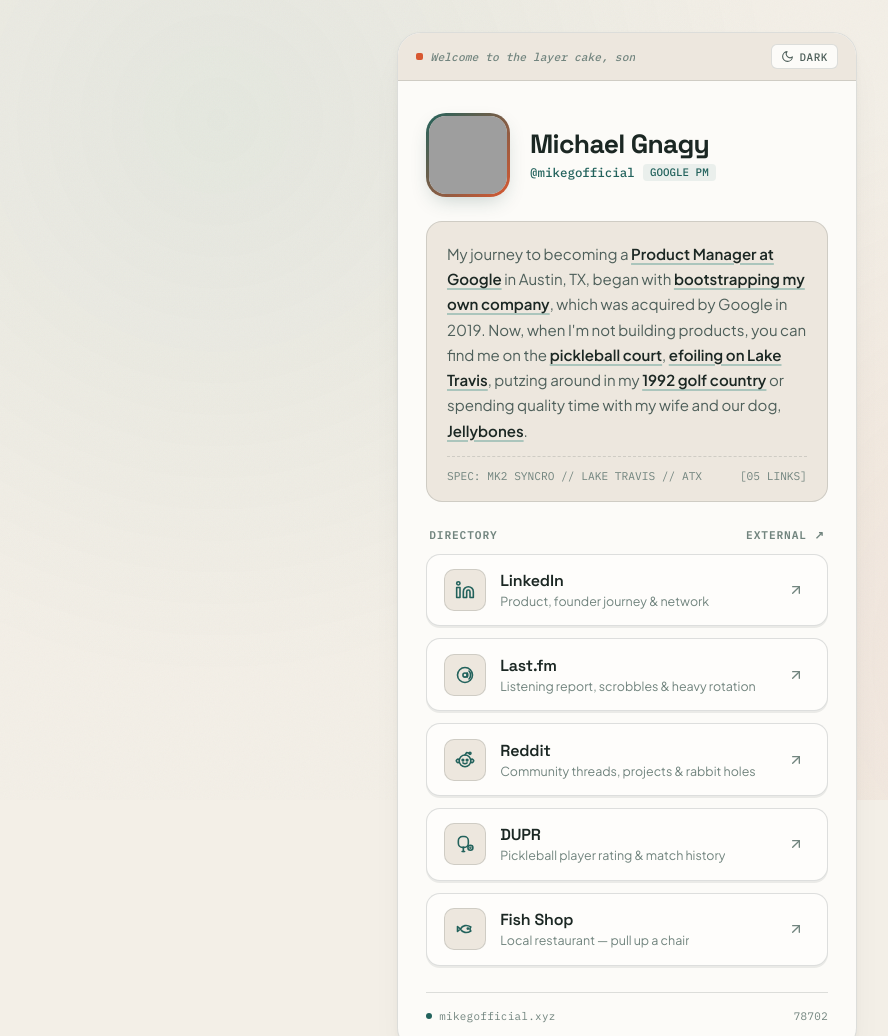
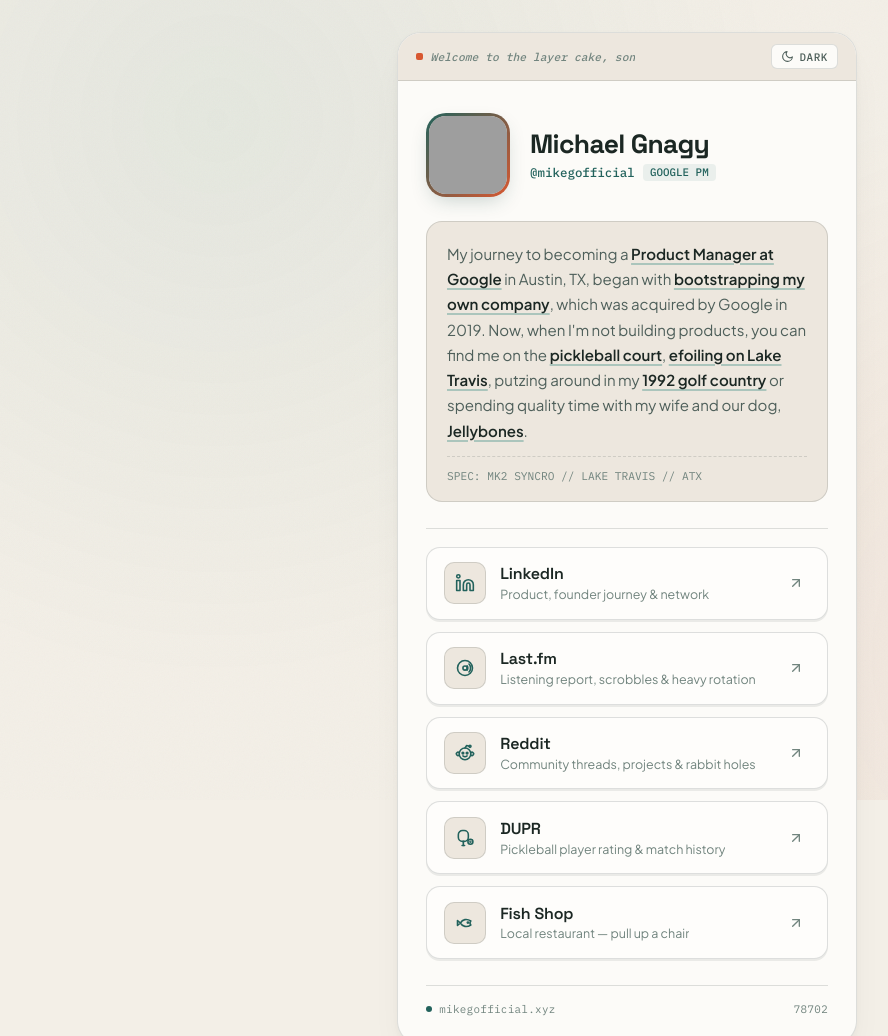
Before and after one commit to mikegofficial/bio, a plain HTML site: page index.html in a window 1280 px wide. Shown: the top 1036 px of the page, without its empty margins (13-901 px from the left). Drawn offline with Linux system fonts and the light colour scheme; grey boxes are pictures that could not be loaded.

Commit message:
Remove link counter and directory label in favor of clean hairline divider

```diff
--- a/index.html
+++ b/index.html
@@ -358,37 +358,25 @@
             margin-top: 0.85rem;
             padding-top: 0.7rem;
             border-top: 1px dashed var(--border-hairline);
-            display: flex;
-            align-items: center;
-            justify-content: space-between;
-            gap: 0.75rem;
             font-family: var(--font-mono);
             font-size: 0.7rem;
             color: var(--text-muted);
             min-height: 1.3rem;
-        }
-
-        .field-readout span:last-child {
-            flex-shrink: 0;
+            white-space: nowrap;
+            overflow: hidden;
+            text-overflow: ellipsis;
         }
 
         #readout-text {
             transition: opacity 0.15s ease;
         }
 
-        /* Section Divider */
-        .section-label {
-            display: flex;
-            align-items: center;
-            justify-content: space-between;
-            font-family: var(--font-mono);
-            font-size: 0.7rem;
-            font-weight: 600;
-            letter-spacing: 0.08em;
-            text-transform: uppercase;
-            color: var(--text-muted);
-            margin-bottom: 0.75rem;
-            padding: 0 0.2rem;
+        /* Subtle Section Divider */
+        .section-divider {
+            border: 0;
+            height: 1px;
+            background-color: var(--border-hairline);
+            margin: 1.35rem 0 1.15rem;
         }
 
         /* Link Buttons List */
@@ -669,15 +657,11 @@
                 </p>
                 <div class="field-readout" aria-live="polite">
                     <span id="readout-text">SPEC: MK2 SYNCRO // LAKE TRAVIS // ATX</span>
-                    <span>[05 LINKS]</span>
                 </div>
             </section>
 
-            <!-- Directory Links -->
-            <div class="section-label">
-                <span>Directory</span>
-                <span>External ↗</span>
-            </div>
+            <!-- Subtle Divider -->
+            <hr class="section-divider" aria-hidden="true">
 
             <nav class="links-list" aria-label="Social and profile links">
                 <!-- Link 1: LinkedIn -->
```
